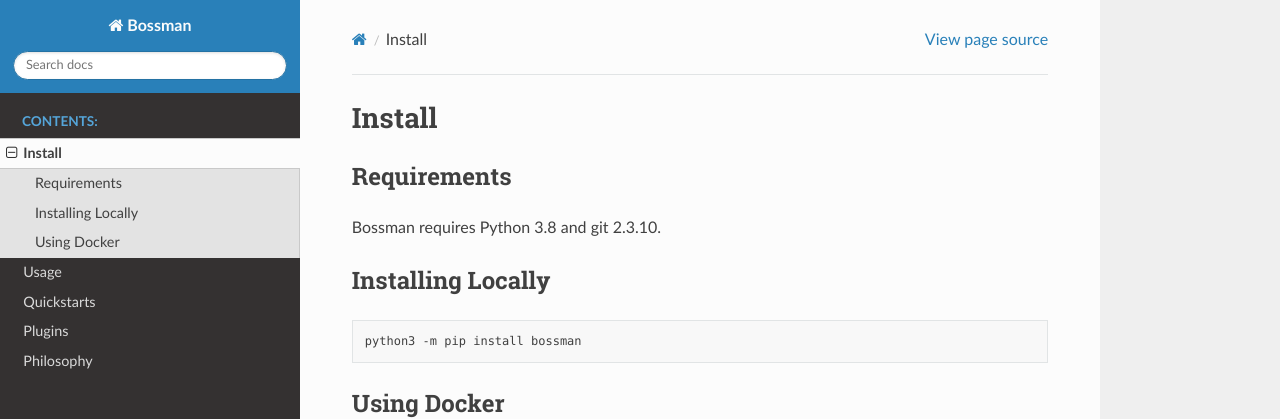
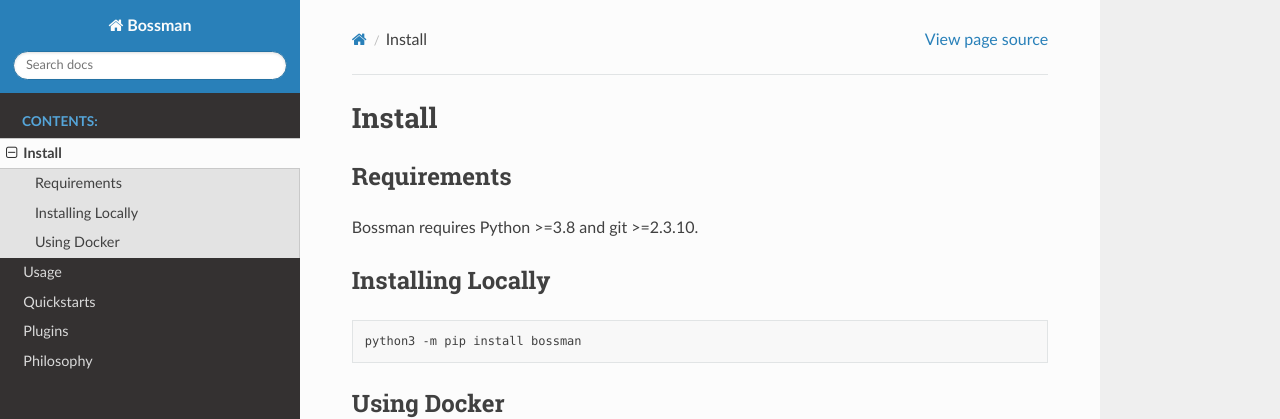
Before and after one commit to ynohat/bossman, a Sphinx documentation site: the page built from docs/install.rst, in a window 1280 px wide and 900 px high. Shown: the top 419 px of the window. Built offline with Sphinx 7.4.7 and the Read the Docs theme 2.0.0, drawn with Linux system fonts in a browser that asks for light colours.

```diff
--- a/docs/install.rst
+++ b/docs/install.rst
@@ -6,7 +6,7 @@ Install
 Requirements
 ____________________________
 
-Bossman requires Python 3.8 and git 2.3.10.
+Bossman requires Python >=3.8 and git >=2.3.10.
 
 Installing Locally
 ____________________________
```
